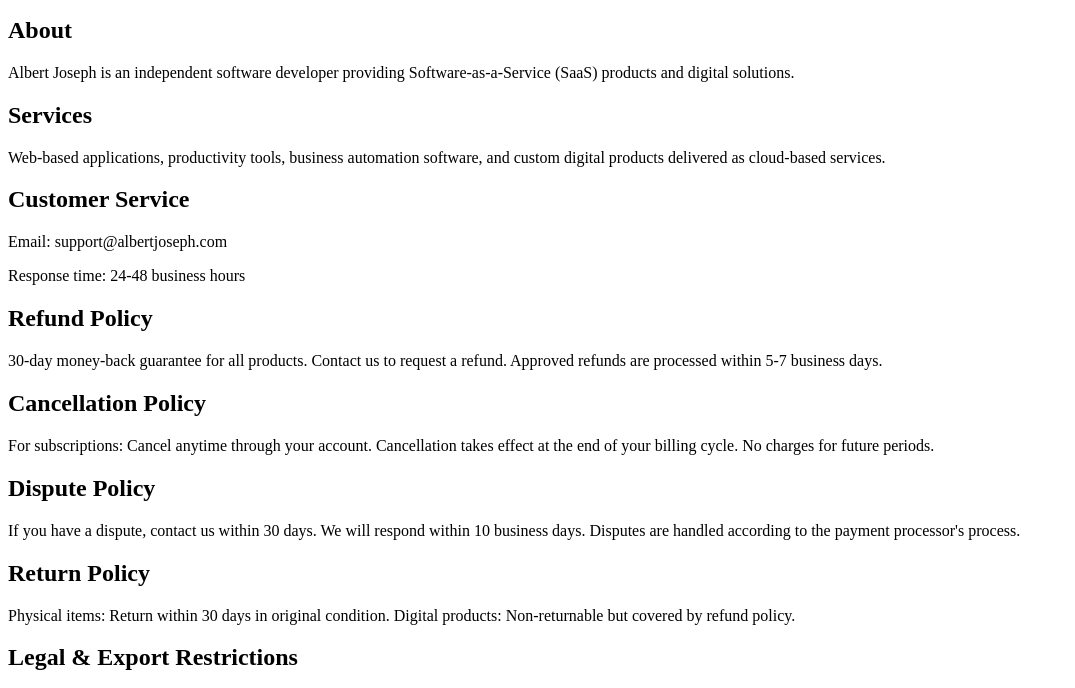
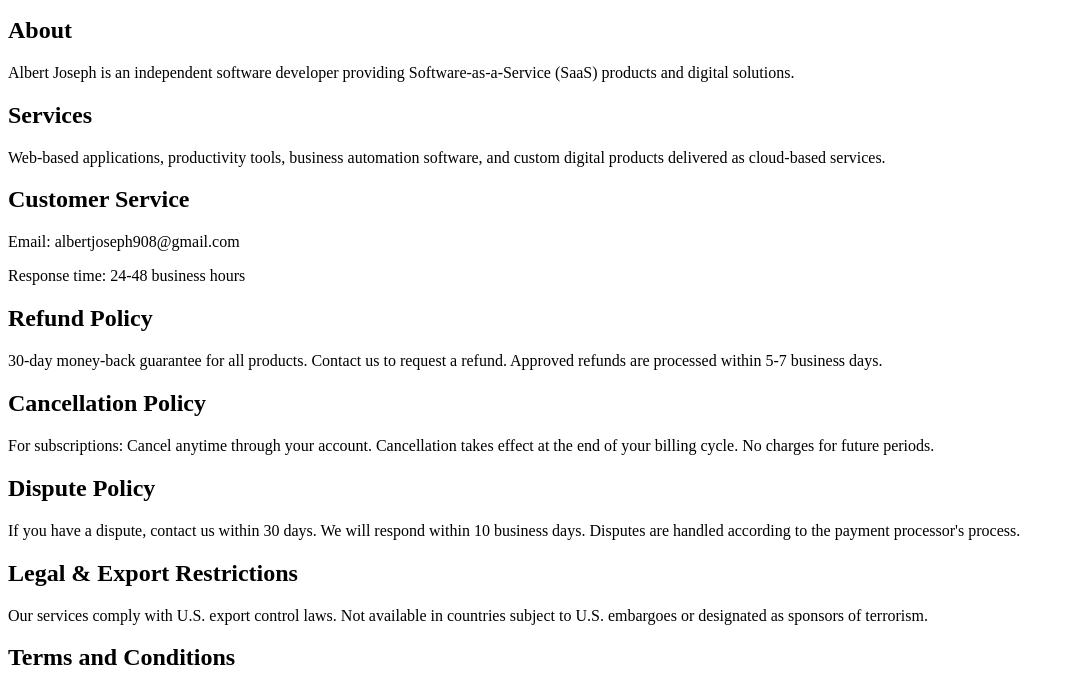
Before and after one commit to albertjoseph0/albertjoseph0.github.io, a plain HTML site: page index.html in a window 1280 px wide. Shown: the part 101-789 px from the top of the page, without its empty margins (0-1075 px from the left). Drawn offline with Linux system fonts and the light colour scheme.

Commit message:
Update email and remove return policy
Amp-Thread-ID: https://ampcode.com/threads/T-019ce883-150c-745c-b9a6-8a72a20cdcaf
Co-authored-by: Amp <amp@ampcode.com>

```diff
--- a/index.html
+++ b/index.html
@@ -14,7 +14,7 @@
     <p>Web-based applications, productivity tools, business automation software, and custom digital products delivered as cloud-based services.</p>
 
     <h2>Customer Service</h2>
-    <p>Email: support@albertjoseph.com</p>
+    <p>Email: albertjoseph908@gmail.com</p>
     <p>Response time: 24-48 business hours</p>
 
     <h2>Refund Policy</h2>
@@ -25,9 +25,6 @@
 
     <h2>Dispute Policy</h2>
     <p>If you have a dispute, contact us within 30 days. We will respond within 10 business days. Disputes are handled according to the payment processor's process.</p>
-
-    <h2>Return Policy</h2>
-    <p>Physical items: Return within 30 days in original condition. Digital products: Non-returnable but covered by refund policy.</p>
 
     <h2>Legal & Export Restrictions</h2>
     <p>Our services comply with U.S. export control laws. Not available in countries subject to U.S. embargoes or designated as sponsors of terrorism.</p>
```
